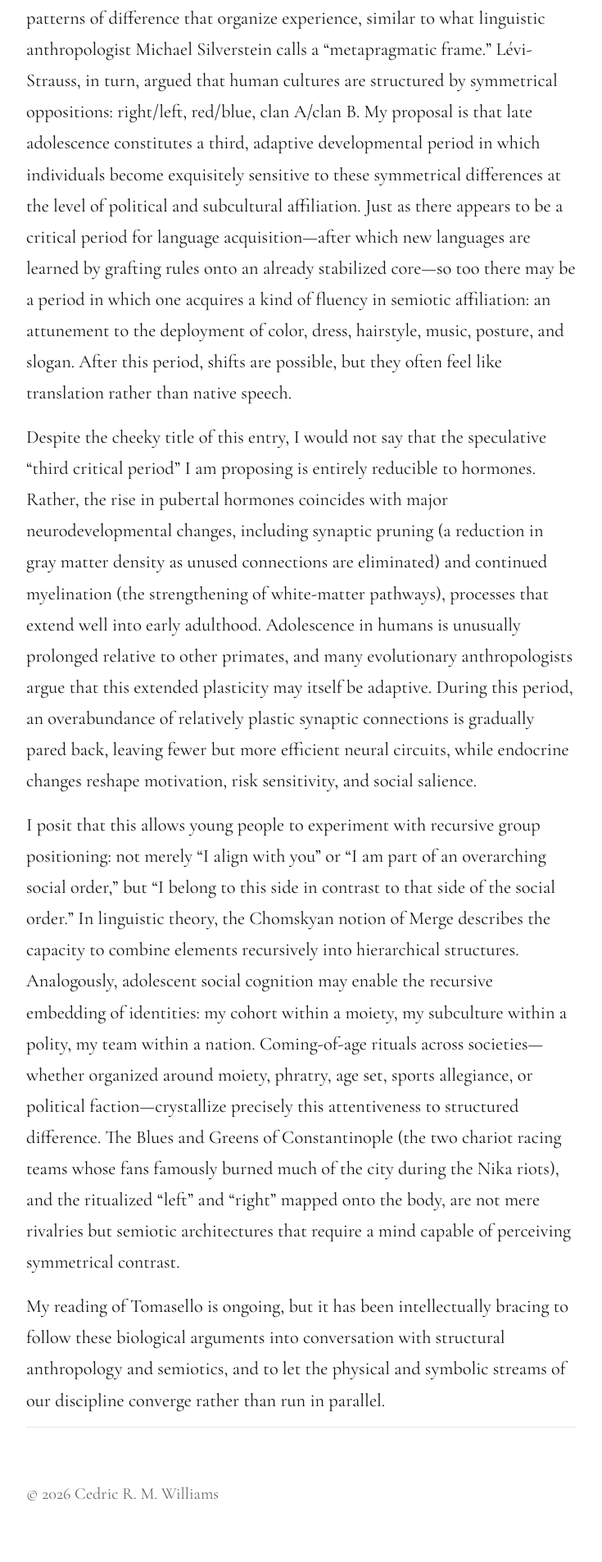
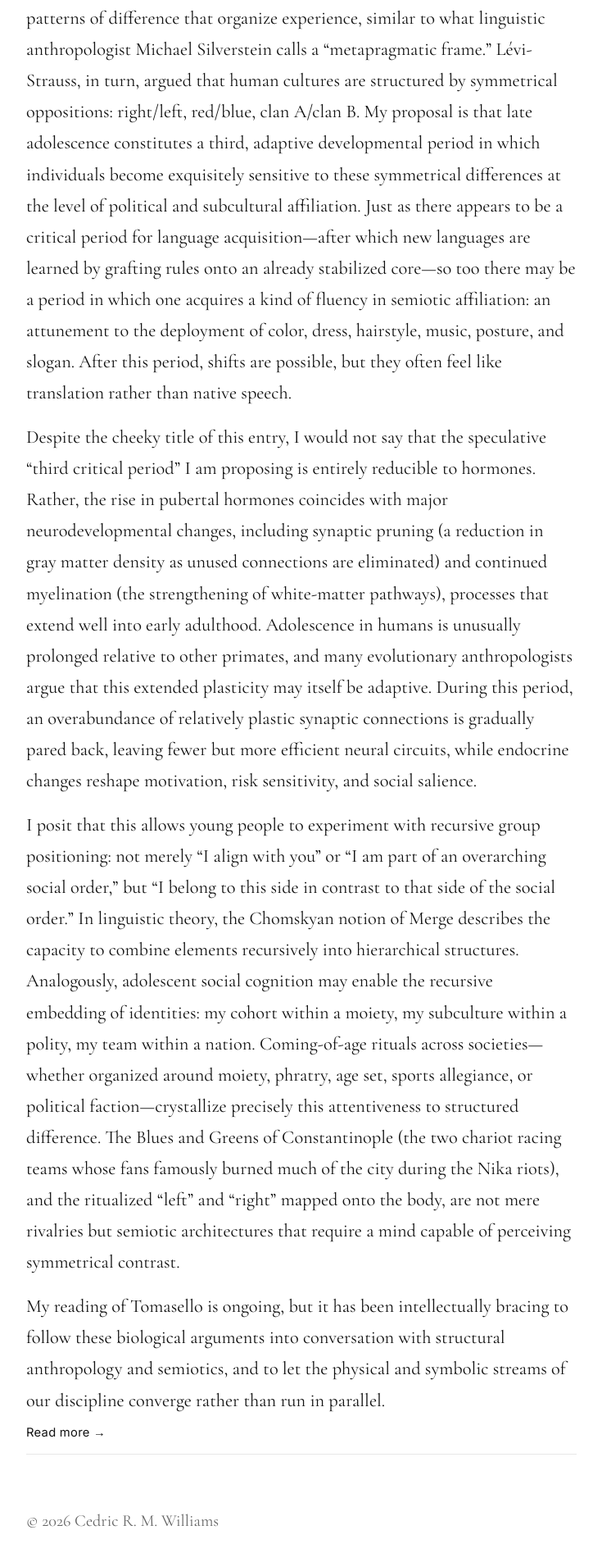
Before and after one commit to cedricrmwilliams/marginalia, a Jekyll site: the page built from index.html, in a window 1280 px wide. Shown: the part 1182-3087 px from the top of the page at 82% size, without its empty margins (272-1007 px from the left). Built offline with Jekyll 4.4.1, drawn with Linux system fonts in a browser that asks for light colours; before the commit the page ends 3054 px from its top, so only the background shows below that.

Commit message:
Just Hormones 1.7

```diff
--- a/assets/css/main.css
+++ b/assets/css/main.css
@@ -170,6 +170,21 @@ a:hover {
   margin-bottom: 0;
 }
 
+.post-feed-more {
+  margin: 0.5rem 0 0;
+  font-family: var(--font-heading);
+  font-size: 0.92rem;
+  letter-spacing: 0.02em;
+}
+
+.post-feed-more a {
+  text-decoration: none;
+}
+
+.post-feed-more a:hover {
+  text-decoration: underline;
+}
+
 @media (max-width: 640px) {
   .container {
     width: min(100% - 1.5rem, var(--max-content-width));
--- a/index.html
+++ b/index.html
@@ -12,6 +12,7 @@ title: Home
         <div class="post-feed-body">
           {{ post.excerpt }}
         </div>
+        <p class="post-feed-more"><a href="{{ post.url | relative_url }}">Read more →</a></p>
       </li>
     {% endfor %}
   </ol>
```
